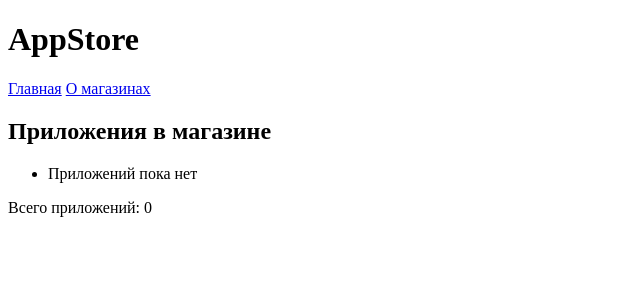
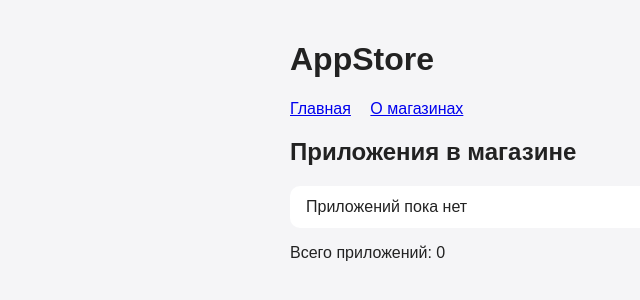
Before and after one commit to zere-codes/appstore, a Django app: page /index/ in a window 1280 px wide. Shown: the top 300 px of the page, without its empty margins (0-640 px from the left). Run offline with Django 5.2, Linux system fonts and the light colour scheme; data that the repository does not hold is empty.

Commit message:
static css, featured app

```diff
--- /dev/null
+++ b/main/static/main/style.css
@@ -0,0 +1,24 @@
+body{
+    font-family: Arial, sans-serif;
+    max-width:700px;
+    margin: 0 auto;
+    padding: 20px;
+    background:#f5f5f7;
+    color: #222;
+}
+nav a{
+    margin-right: 15px;
+}
+
+ul{
+    padding:0;
+
+}
+
+li {
+    list-style:none;
+    background: white;
+    border-radius: 10px;
+    padding:12px 16px;
+    margin-bottom: 10px;
+}
--- a/main/templates/main/base.html
+++ b/main/templates/main/base.html
@@ -1,8 +1,12 @@
+{% load static %}
+
+
 <!DOCTYPE html>
 <html lang="ru">
 <head>
     <meta charset="UTF-8">
-    <title>{% block title %}AppStore{% endblock %}</title>
+    <link rel="stylesheet" href="{% static 'main/style.css' %}"   >
+  <title>{% block title %}AppStore{% endblock %}</title>
 </head>
 <body>
     <h1>AppStore</h1>
--- a/main/templates/main/index.html
+++ b/main/templates/main/index.html
@@ -3,7 +3,10 @@
 {% block title %}Главная - AppStore{% endblock %}
 
 {% block content %}
-    <h2>Приложения в магазине</h2>
+    {%if featured %}
+        <p>Приложение дня <strong>{{featured.name}}</strong></p>
+    {% endif %}
+<h2>Приложения в магазине</h2>
 
     <ul>
         {% for app in apps %}
--- a/main/views.py
+++ b/main/views.py
@@ -3,11 +3,16 @@
 
 
 def index(request):
-    apps = App.objects.all()
+    apps = App.objects.order_by('name')
+
+    featured = App.objects.order_by('-price').first()
+
     return render(request, 'main/index.html', {
         'apps': apps,
         'apps_count': App.objects.count(),
+        'featured': featured,
     })
+
 
 def about(request):
     return render(request, 'main/about.html')
```
